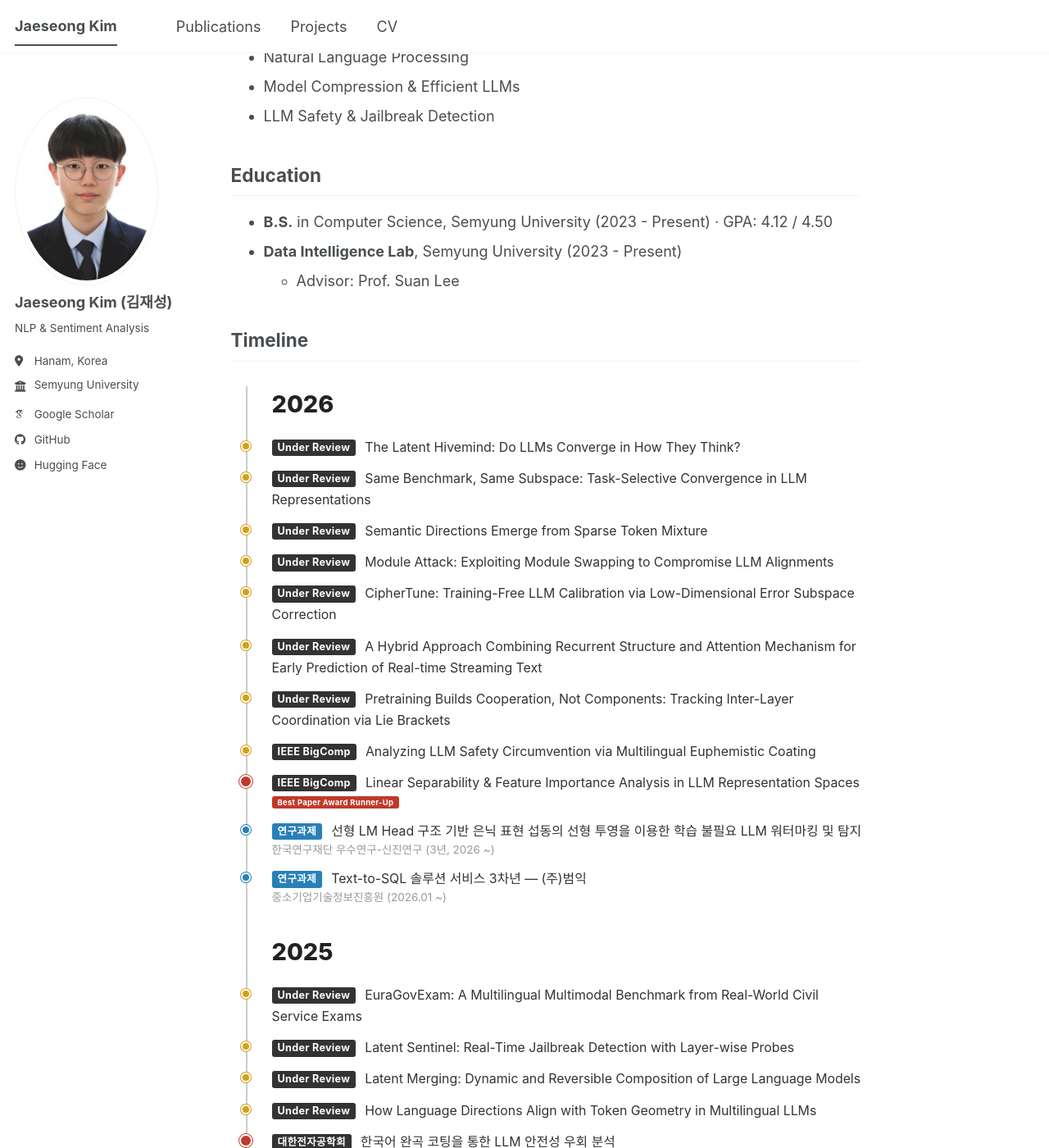
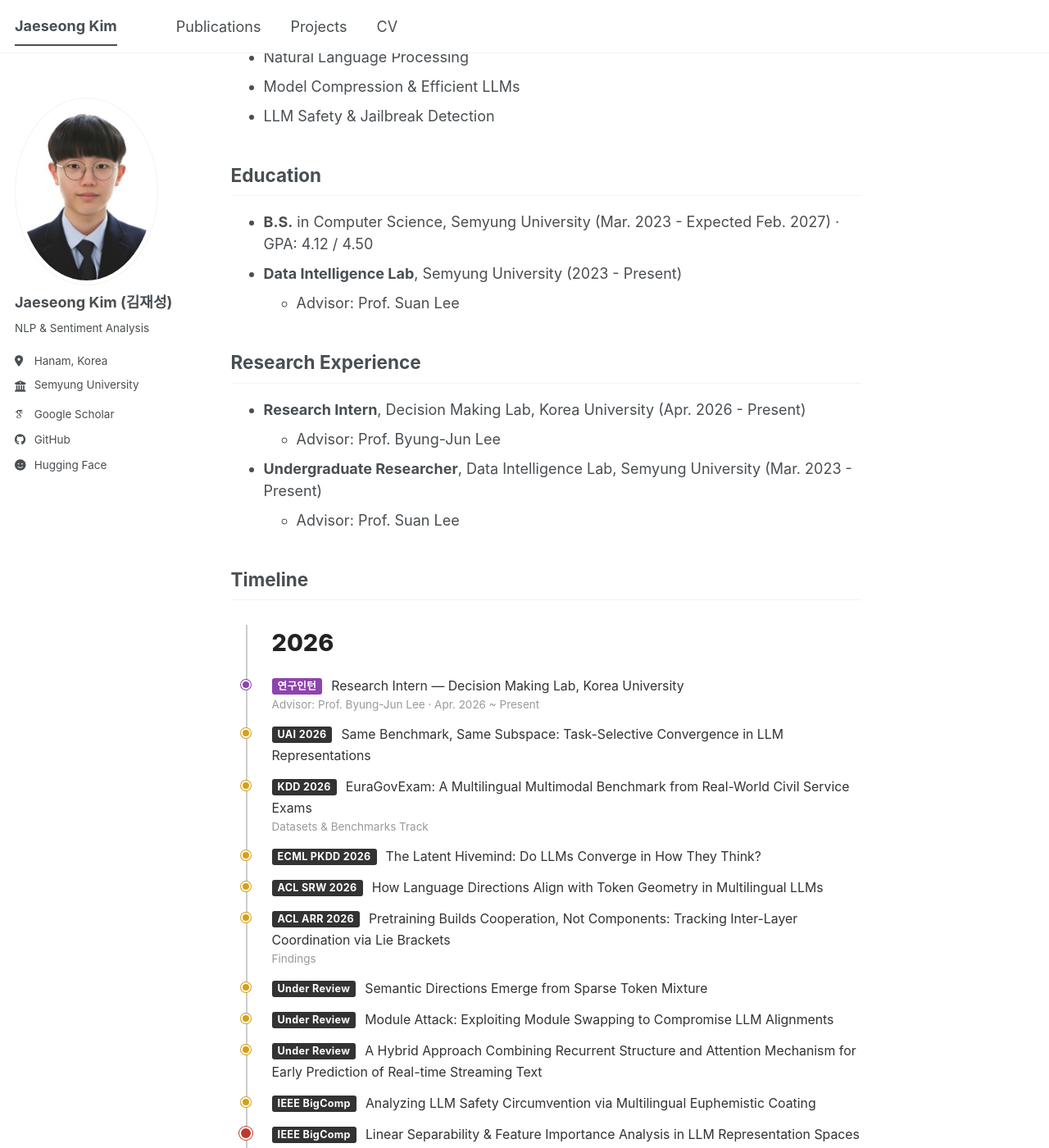
Before and after one commit to thisiskorea/CV, a Jekyll site: the page built from _pages/about.md, in a window 1280 px wide and 1400 px high, scrolled down 623 px. Shown: the whole window at 82% size. Built offline with Jekyll 4.4.1, drawn with Linux system fonts in a browser that asks for light colours; some web fonts are replaced; a script bundle is joined from its source files by our own code; library files that are not in the unit come from our copies; some of the changed text lies outside the part shown.

Commit message:
Update CV site: reflect accepted papers, add Korea Univ internship, refresh embedded CV
- Update 5 papers from Under Review to accepted venues (UAI 2026, KDD 2026, ECML PKDD 2026, ACL SRW 2026, ACL ARR 2026 Findings)
- Add Korea University Decision Making Lab research internship
- Add KCC 2025 Special Contribution Award (KIISE)
- Remove CipherTune and Latent Merging (no longer in latest CV)
- Replace embedded CV PDF with the latest version
- Add expected graduation date (Feb 2027)

https://claude.ai/code/session_017uZAeT2xGYLkyBaKhn93Re

```diff
--- a/_pages/about.md
+++ b/_pages/about.md
@@ -24,8 +24,15 @@ Hi! I'm **Jaeseong Kim**, a senior undergraduate student in Computer Science at
 
 ## Education
 
-- **B.S.** in Computer Science, Semyung University (2023 - Present) · GPA: 4.12 / 4.50
+- **B.S.** in Computer Science, Semyung University (Mar. 2023 - Expected Feb. 2027) · GPA: 4.12 / 4.50
 - **Data Intelligence Lab**, Semyung University (2023 - Present)
+  - Advisor: Prof. Suan Lee
+
+## Research Experience
+
+- **Research Intern**, Decision Making Lab, Korea University (Apr. 2026 - Present)
+  - Advisor: Prof. Byung-Jun Lee
+- **Undergraduate Researcher**, Data Intelligence Lab, Semyung University (Mar. 2023 - Present)
   - Advisor: Prof. Suan Lee
 
 ## Timeline
@@ -63,14 +70,37 @@ Hi! I'm **Jaeseong Kim**, a senior undergraduate student in Computer Science at
 
 <div class="tl-year">2026</div>
 
+<div class="tl-entry activity">
+<span class="tl-badge tl-badge-activity">연구인턴</span>
+<span class="tl-title">Research Intern — Decision Making Lab, Korea University</span>
+<span class="tl-sub">Advisor: Prof. Byung-Jun Lee · Apr. 2026 ~ Present</span>
+</div>
+
 <div class="tl-entry">
-<span class="tl-badge tl-badge-venue">Under Review</span>
+<span class="tl-badge tl-badge-venue">UAI 2026</span>
+<span class="tl-title">Same Benchmark, Same Subspace: Task-Selective Convergence in LLM Representations</span>
+</div>
+
+<div class="tl-entry">
+<span class="tl-badge tl-badge-venue">KDD 2026</span>
+<span class="tl-title">EuraGovExam: A Multilingual Multimodal Benchmark from Real-World Civil Service Exams</span>
+<span class="tl-sub">Datasets &amp; Benchmarks Track</span>
+</div>
+
+<div class="tl-entry">
+<span class="tl-badge tl-badge-venue">ECML PKDD 2026</span>
 <span class="tl-title">The Latent Hivemind: Do LLMs Converge in How They Think?</span>
 </div>
 
 <div class="tl-entry">
-<span class="tl-badge tl-badge-venue">Under Review</span>
-<span class="tl-title">Same Benchmark, Same Subspace: Task-Selective Convergence in LLM Representations</span>
+<span class="tl-badge tl-badge-venue">ACL SRW 2026</span>
+<span class="tl-title">How Language Directions Align with Token Geometry in Multilingual LLMs</span>
+</div>
+
+<div class="tl-entry">
+<span class="tl-badge tl-badge-venue">ACL ARR 2026</span>
+<span class="tl-title">Pretraining Builds Cooperation, Not Components: Tracking Inter-Layer Coordination via Lie Brackets</span>
+<span class="tl-sub">Findings</span>
 </div>
 
 <div class="tl-entry">
@@ -85,17 +115,7 @@ Hi! I'm **Jaeseong Kim**, a senior undergraduate student in Computer Science at
 
 <div class="tl-entry">
 <span class="tl-badge tl-badge-venue">Under Review</span>
-<span class="tl-title">CipherTune: Training-Free LLM Calibration via Low-Dimensional Error Subspace Correction</span>
-</div>
-
-<div class="tl-entry">
-<span class="tl-badge tl-badge-venue">Under Review</span>
 <span class="tl-title">A Hybrid Approach Combining Recurrent Structure and Attention Mechanism for Early Prediction of Real-time Streaming Text</span>
-</div>
-
-<div class="tl-entry">
-<span class="tl-badge tl-badge-venue">Under Review</span>
-<span class="tl-title">Pretraining Builds Cooperation, Not Components: Tracking Inter-Layer Coordination via Lie Brackets</span>
 </div>
 
 <div class="tl-entry">
@@ -125,22 +145,7 @@ Hi! I'm **Jaeseong Kim**, a senior undergraduate student in Computer Science at
 
 <div class="tl-entry">
 <span class="tl-badge tl-badge-venue">Under Review</span>
-<span class="tl-title">EuraGovExam: A Multilingual Multimodal Benchmark from Real-World Civil Service Exams</span>
-</div>
-
-<div class="tl-entry">
-<span class="tl-badge tl-badge-venue">Under Review</span>
 <span class="tl-title">Latent Sentinel: Real-Time Jailbreak Detection with Layer-wise Probes</span>
-</div>
-
-<div class="tl-entry">
-<span class="tl-badge tl-badge-venue">Under Review</span>
-<span class="tl-title">Latent Merging: Dynamic and Reversible Composition of Large Language Models</span>
-</div>
-
-<div class="tl-entry">
-<span class="tl-badge tl-badge-venue">Under Review</span>
-<span class="tl-title">How Language Directions Align with Token Geometry in Multilingual LLMs</span>
 </div>
 
 <div class="tl-entry award">
@@ -190,6 +195,12 @@ Hi! I'm **Jaeseong Kim**, a senior undergraduate student in Computer Science at
 <span class="tl-badge tl-badge-venue">KCC 2025</span>
 <span class="tl-title">K-GovExam: 한국 공무원 시험 기반 LLM 평가용 데이터셋 구축</span>
 <span class="tl-sub"><span class="tl-badge tl-badge-award">Grand Prize</span></span>
+</div>
+
+<div class="tl-entry award">
+<span class="tl-badge tl-badge-venue">KCC 2025</span>
+<span class="tl-title">한국정보과학회 공헌 (KIISE)</span>
+<span class="tl-sub"><span class="tl-badge tl-badge-award">Special Contribution Award</span></span>
 </div>
 
 <div class="tl-entry">
```
Also changed, not shown: _publications/2025-11-16-multilingual-llm-geometry.md (+3 -3 lines), _publications/2025-11-17-latent-merging.md (deleted, +0 -12 lines), _publications/2025-12-01-euragovexam.md (+2 -2 lines), _publications/2026-03-01-lie-brackets.md (+2 -2 lines), _publications/2026-03-03-ciphertune.md (deleted, +0 -11 lines), _publications/2026-03-05-same-benchmark.md (+2 -2 lines), _publications/2026-03-06-latent-hivemind.md (+2 -2 lines), 1 other file.
